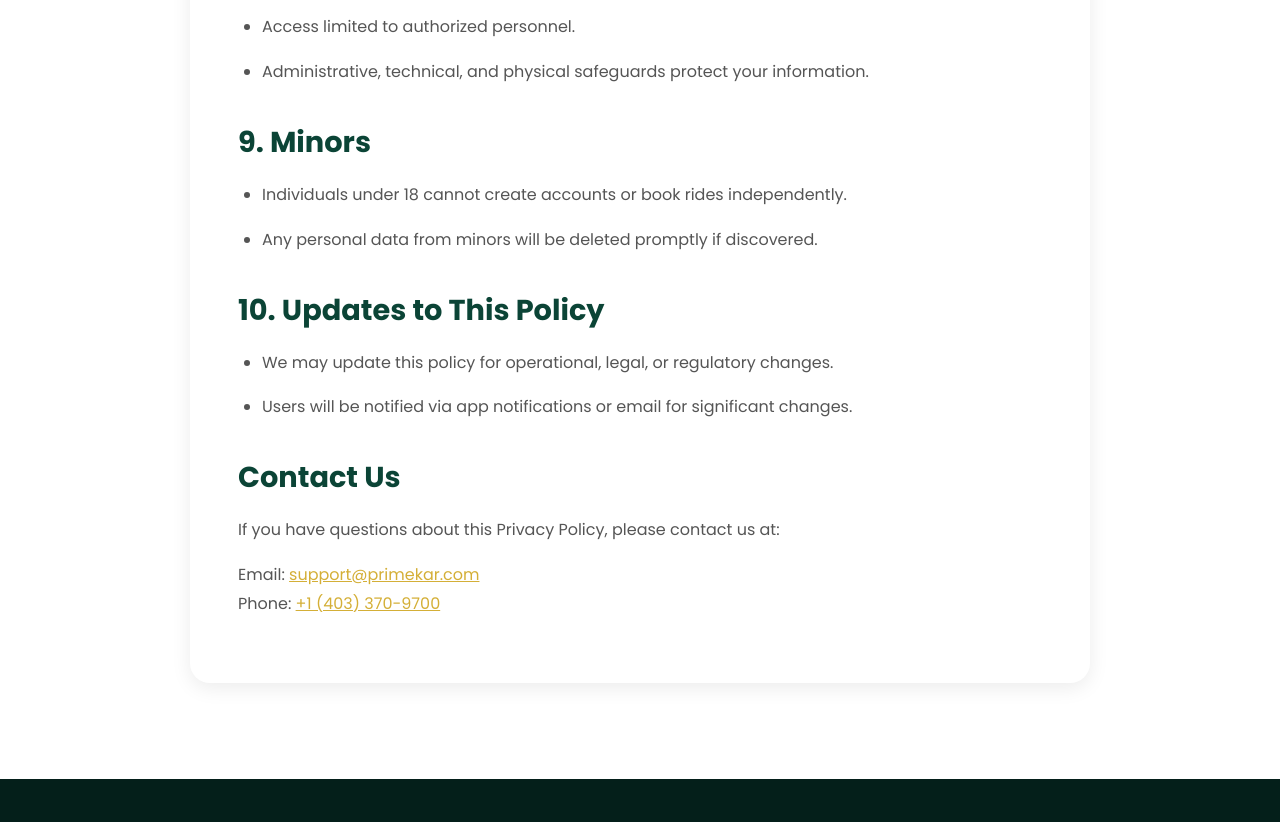
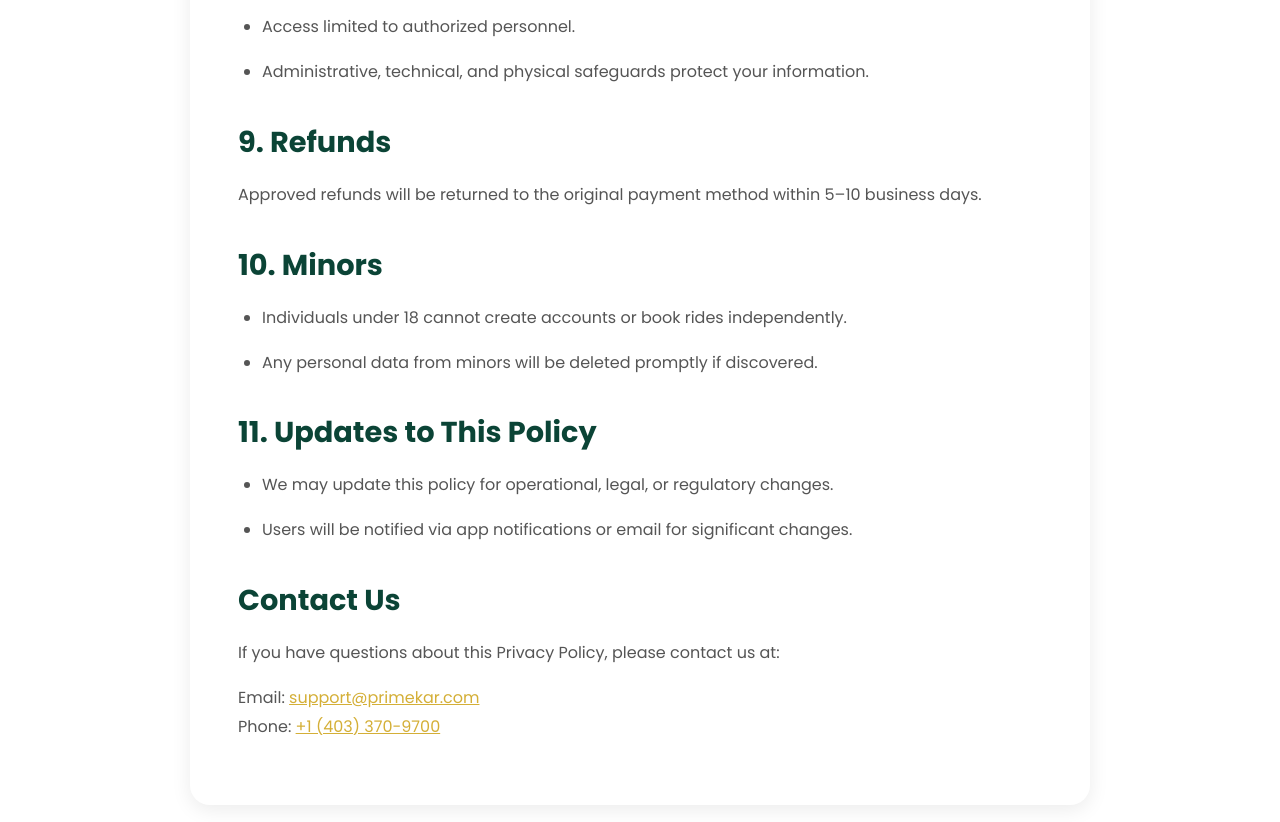
Before and after one commit to primekar7/firstlandingpage, a website built with Vite: page privacy.html in a window 1280 px wide. Shown: the part 2853-3675 px from the top of the page. Built offline with nearby package versions, Linux system fonts and the light colour scheme.

Commit message:
Update privacy.html

```diff
--- a/privacy.html
+++ b/privacy.html
@@ -181,8 +181,10 @@ Commissioner of Canada.</li>
                         <li>Administrative, technical, and physical safeguards protect your
 information.</li>
                     </ul>
+                    <h2>9. Refunds</h2>
+                    <p>Approved refunds will be returned to the original payment method within 5–10 business days.</p>
 
-                     <h2>9. Minors</h2>
+                     <h2>10. Minors</h2>
                     <ul>
                         <li>Individuals under 18 cannot create accounts or book rides
 independently.</li>
@@ -190,7 +192,7 @@ independently.</li>
 discovered.</li>
                     </ul>
 
-                      <h2>10. Updates to This Policy</h2>
+                      <h2>11. Updates to This Policy</h2>
                     <ul>
                         <li>We may update this policy for operational, legal, or regulatory
 changes.</li>
```
